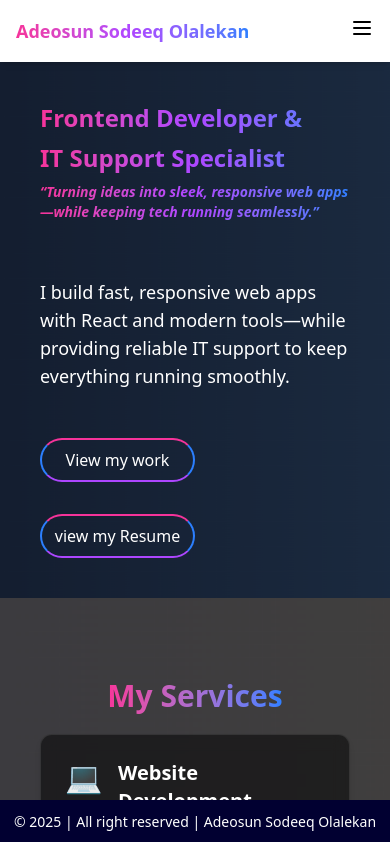
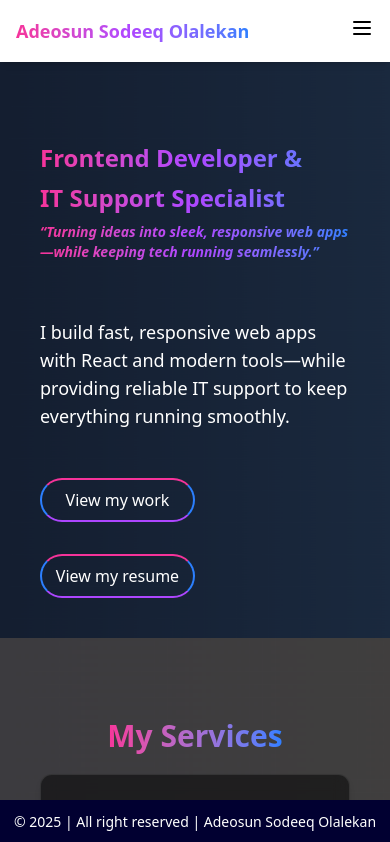
Before and after one commit to Technology-World/TechWorld-portfolio, a React (Vite) app: page /#about in a window 390 px wide. Shown: the top 842 px of the page. Built offline with nearby package versions, Linux system fonts and the light colour scheme.

Commit message:
typography update

```diff
--- a/src/App.jsx
+++ b/src/App.jsx
@@ -15,7 +15,7 @@ function App() {
   const contactRef = useRef(null);
   const footerRef = useRef(null);
 
-  const [activeSection, setActiveSection] = useState("home");
+  const [activeSection, setActiveSection] = useState("about"); // ✅ Start from about
   const [scrollPercent, setScrollPercent] = useState(0);
   const [footerHeight, setFooterHeight] = useState(0);
 
@@ -62,12 +62,15 @@ function App() {
             const id = entry.target.getAttribute("data-id");
             setActiveSection(id);
 
-            // 🔹 Update the URL hash without reloading
+            // 🔹 Update the URL hash dynamically
             window.history.replaceState(null, "", `#${id}`);
           }
         });
       },
-      { threshold: 0.6 }
+      {
+        rootMargin: "-40% 0px -40% 0px", // ✅ Detect section around middle of screen
+        threshold: 0,
+      }
     );
 
     sections.forEach((section) => {
@@ -103,7 +106,7 @@ function App() {
       {/* Main content (with dynamic bottom padding) */}
       <main className="flex flex-col flex-grow" style={{ paddingBottom: footerHeight }}>
         <section ref={aboutRef}>
-          <About onProjectsClick={() => scrollToSection(projectsRef)} />
+          <About />
         </section>
 
         <section ref={servicesRef}>
--- a/src/components/About.jsx
+++ b/src/components/About.jsx
@@ -15,7 +15,7 @@ function About({ onProjectsClick }) {
   return (
     <div
       ref={ref}
-      className={`bg-[url(./assets/background/bg1.jpg)] bg-cover bg-no-repeat fade-in-section ${visible ? 'visible' : ''} flex flex-col md:flex-row w-full text-white p-10 lg:px-44`}
+      className={`bg-[url(./assets/background/bg1.jpg)] bg-cover bg-no-repeat fade-in-section ${visible ? 'visible' : ''} flex flex-col md:flex-row w-full text-white p-10 pt-20 lg:px-44`}
     >
       <section className="w-full flex flex-col md:justify-center gap-4">
         {/* Gradient Heading */}
@@ -48,7 +48,7 @@ function About({ onProjectsClick }) {
             onClick={handleClick}
             className="w-[50%] md:w-[30%] mt-8 inline-block p-2 lg:px-6 lg:py-3 text-white rounded-full border-2 border-t-pink-500 border-b-purple-500 border-x-blue-500 hover:bg-gradient-to-r from-pink-500 via-blue-500 to-purple-500 transition duration-300 lg:uppercase"
           >
-            view my Resume
+            View my resume
           </button>
         </div>
 
--- a/src/components/Projects.jsx
+++ b/src/components/Projects.jsx
@@ -64,7 +64,7 @@ function Projects() {
         </span>
       </h2>
 
-      <div className='w-full grid grid-cols-1 lg:grid-cols-3 gap-6 md:w-[80%] mx-auto my-7 items-center'>
+      <div className='w-full grid grid-cols-1 lg:grid-cols-3 gap-10 mx-auto my-7 items-center'>
 
         {/* Content mapping */}
         {data.map(data => (
--- a/src/components/Services.jsx
+++ b/src/components/Services.jsx
@@ -62,7 +62,7 @@ function Services() {
             </h2>
 
             {/* Services Grid */}
-            <div className="grid gap-10 md:grid-cols-2 lg:grid-cols-2 xl:grid-cols-2">
+            <div className="grid gap-10 md:grid-cols-2">
                 {services.map((service, index) => (
                     <div
                         key={index}
--- a/src/index.css
+++ b/src/index.css
@@ -27,7 +27,6 @@ button {
   width: 100%;
   height: 2px;
   background-color: #2563eb;
-  /* blue-600 */
   transform: scaleX(1);
   transition: transform 0.3s ease;
 }
--- a/src/pages/portfolio.jsx
+++ /dev/null
@@ -1,34 +0,0 @@
-import React from "react";
-
-// const projects = [
-//   {
-//     title: "E-Ticketing Website",
-//     description: "A responsive event ticket booking platform built with React.js.",
-//     liveLink: "https://e-ticketing.vercel.app",
-//     github: "https://github.com/yourusername/e-ticketing"
-//   },
-//   {
-//     title: "Weather App",
-//     description: "Weather app showing real-time weather using the OpenWeather API.",
-//     liveLink: "https://weather-now.vercel.app",
-//     github: "https://github.com/yourusername/weather-app"
-//   }
-// ];
-
-function Portfolio() {
-  return (
-    <div className="flex flex-col w-full min-h-screen bg-[#101622]">
-      <header className="flex mt-[30px] border-[#282e3a] border-1 rounded-2xl justify-between mx-44 p-8 text-white">
-        <h2 className="uppercase">Adeosun Sodeeq</h2>
-        <div className="flex gap-8">
-          <p>Services</p>
-          <p>Skills</p>
-          <p>Portfolio</p>
-          <p>Contact</p>
-        </div>
-      </header>
-    </div>
-  );
-}
-
-export default Portfolio;
```
